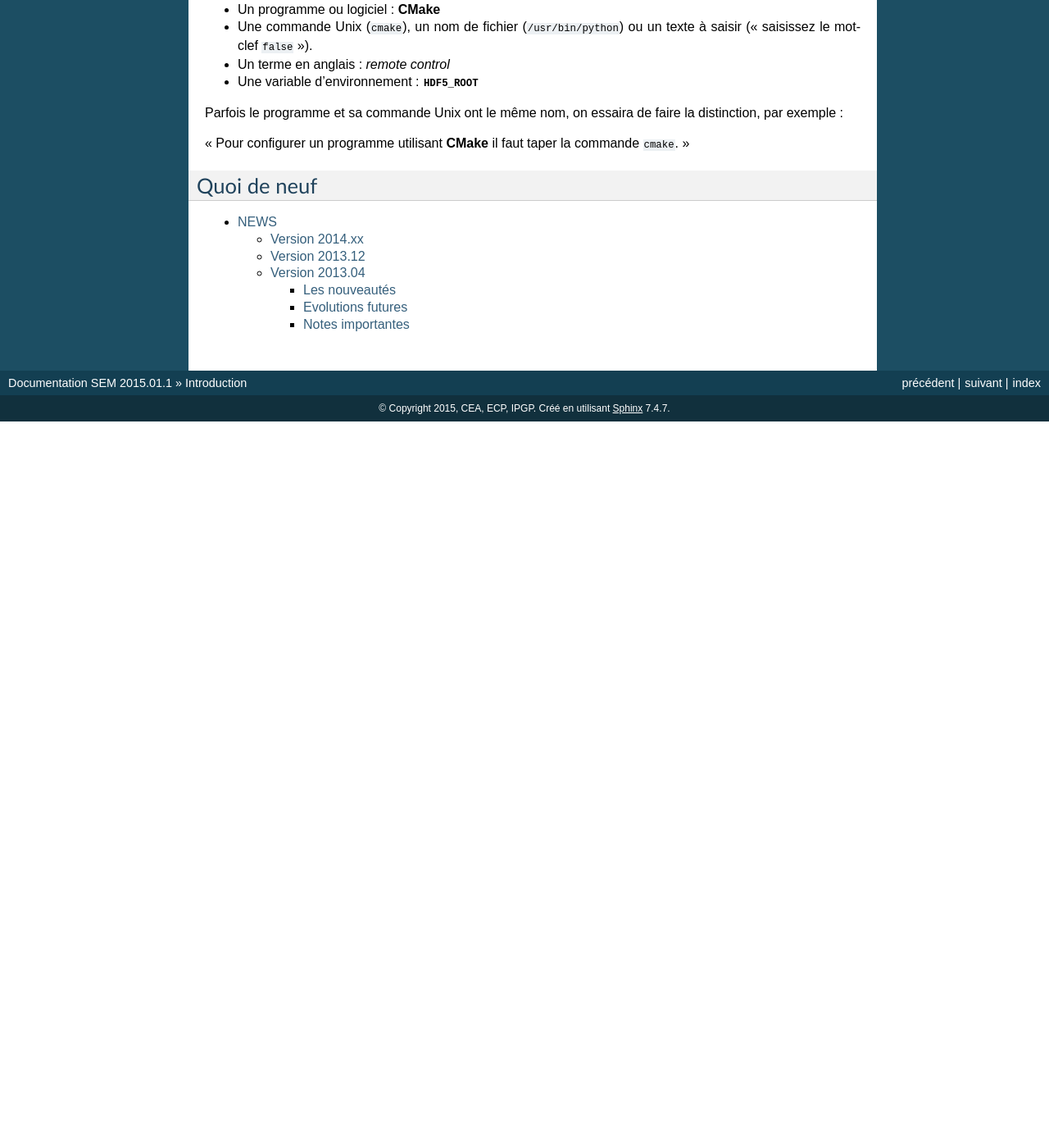
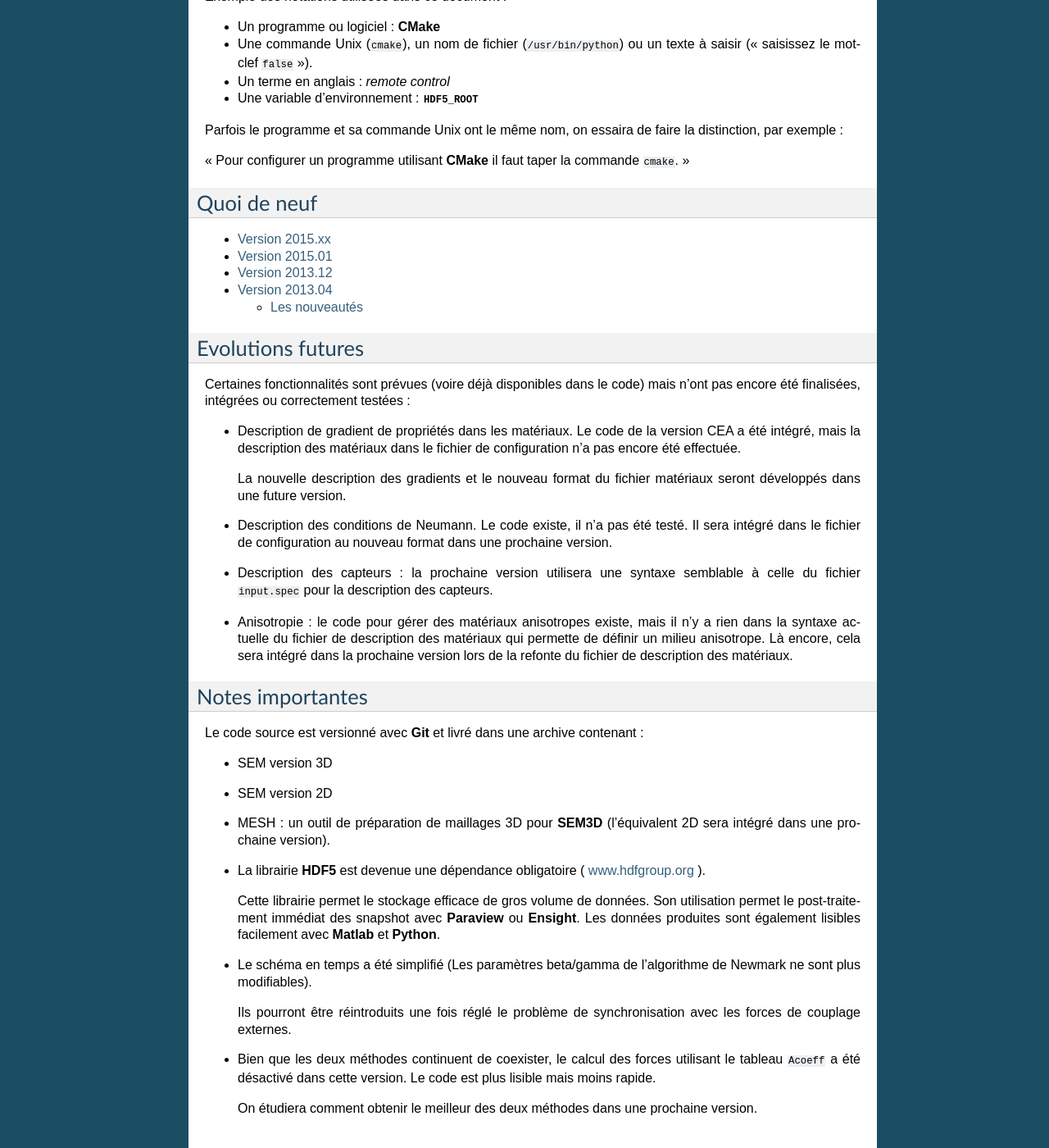
Before and after one commit to sem3d/SEM, a Sphinx documentation site: the page built from DOC/source/intro.rst, in a window 1280 px wide and 1400 px high, scrolled down 817 px. Shown: the whole window at 82% size. Built offline with Sphinx 7.4.7, drawn with Linux system fonts in a browser that asks for light colours; formulas are drawn with MathJax 3; pages that are not in the unit, such as notebooks, are missing from menus; before the commit the page ends 1331 px from its top, so only the background shows below that; some of the changed text lies outside the part shown.

Commit message:
mise à jour introduction
mise à jour NEWS.rst, ajout de référence PML, modifications des
commentaires sur les possibilités du code

```diff
--- a/DOC/source/intro.rst
+++ b/DOC/source/intro.rst
@@ -8,16 +8,14 @@
 SEM est un code de propagation d'onde sismique, en 2D et 3D, fondé sur la méthode
 des éléments spectraux ([PRI94]_, [FAC97]_, [KOM98]_, [SER98]_, [KOM99]_).
 
-Cette version prend en compte la propagation dans des milieux hétérogènes, à géométrie complexe (topographie
-de surface, interfaces).
+Cette version prend en compte la propagation dans des milieux (élastique ou fluide, isotrope, anisotrope ou aléatoire) hétérogènes à géométrie complexe (topographie de surface, interfaces). Les conditions d'absorption en bord de domaine utilisent la méthode *Perfectly Matched Layer (PML)* ([BER94]_, [FES05]_).
 
-Un outil de prétraitement, permet de convertir et partitionner (avec :program:`Metis`) des maillages au format :program:`Abaqus`
-ou :program:`Ideas` (UNV).
+Un outil de prétraitement permet de convertir et partitionner (avec :program:`Metis`) des maillages au format :program:`Abaqus`
+ou :program:`Ideas` (UNV), ou de créer des maillages cartésiens structurés.
 
-Des sources ponctuelles ou planaires peuvent être introduites. Les conditions d'absorption en bord de domaine
-utilisent la méthode *Perfectly Matched Layer (PML)* décrite dans [FES05]_.
+Le code est écrit majoritairement en Fortran 90. Il utilise les librairies `BLAS <http://www.netlib.org/>`_, `MPI <http://www.openmpi.org>`_, et `HDF5 <http://www.hdfgroup.org>`_.
 
-Le code est écrit majoritairement en Fortran 90. Il utilise les librairies `BLAS <http://www.netlib.org/>`_, et `MPI <http://www.openmpi.org>`_.
+.. [BER94] Bérenger, J.-P. (1994). A perfectly matched layer for the absorption of electromagnetics waves, *J. Comp. Phys. 114*, 185-200.
 
 .. [FAC97] Faccioli, E., R. Maggio, R. Paolucci, and A. Quarteroni (1997). 2D and 3D elastic wave propagation by a pseudo-spectral domain decomposition method. *J. Seismol. 1*, 237-251.
 
@@ -58,3 +56,63 @@
 .. toctree::
 
    NEWS.rst
+
+Evolutions futures
+------------
+
+Certaines fonctionnalités sont prévues (voire déjà disponibles dans le code) mais
+n'ont pas encore été finalisées, intégrées ou correctement testées :
+
+- Description de gradient de propriétés dans les matériaux. Le code de la version CEA
+  a été intégré, mais la description des matériaux dans le fichier de configuration
+  n'a pas encore été effectuée.
+
+  La nouvelle description des gradients et le nouveau format du fichier matériaux
+  seront développés dans une future version.
+
+- Description des conditions de Neumann. Le code existe, il n'a pas été testé. Il sera intégré
+  dans le fichier de configuration au nouveau format dans une prochaine version.
+
+- Description des capteurs : la prochaine version utilisera une syntaxe semblable à celle du
+  fichier ``input.spec`` pour la description des capteurs.
+
+- Anisotropie : le code pour gérer des matériaux anisotropes existe,
+  mais il n'y a rien dans la syntaxe actuelle du fichier de
+  description des matériaux qui permette de définir un milieu
+  anisotrope. Là encore, cela sera intégré dans la prochaine version
+  lors de la refonte du fichier de description des matériaux.
+
+
+
+Notes importantes
+------------
+
+Le code source est versionné avec :program:`Git` et livré dans une archive contenant :
+
+- SEM version 3D
+
+- SEM version 2D
+
+- MESH : un outil de préparation de maillages 3D pour :program:`SEM3D` (l'équivalent
+  2D sera intégré dans une prochaine version).
+
+- La librairie :program:`HDF5` est devenue une dépendance obligatoire (
+  `www.hdfgroup.org <http://www.hdfgroup.org>`_ ).
+
+  Cette librairie permet le stockage efficace de gros volume de
+  données. Son utilisation permet le post-traitement immédiat des
+  snapshot avec :program:`Paraview` ou :program:`Ensight`. Les données produites sont
+  également lisibles facilement avec :program:`Matlab` et :program:`Python`.
+
+- Le schéma en temps a été simplifié (Les paramètres beta/gamma de
+  l'algorithme de Newmark ne sont plus modifiables).
+
+  Ils pourront être réintroduits une fois réglé le problème de
+  synchronisation avec les forces de couplage externes.
+
+- Bien que les deux méthodes continuent de coexister, le calcul des
+  forces utilisant le tableau ``Acoeff`` a été désactivé dans cette
+  version. Le code est plus lisible mais moins rapide.
+
+  On étudiera comment obtenir le meilleur des deux méthodes dans une
+  prochaine version.
```
Also changed, not shown: DOC/source/NEWS.rst (+5 -63 lines).
